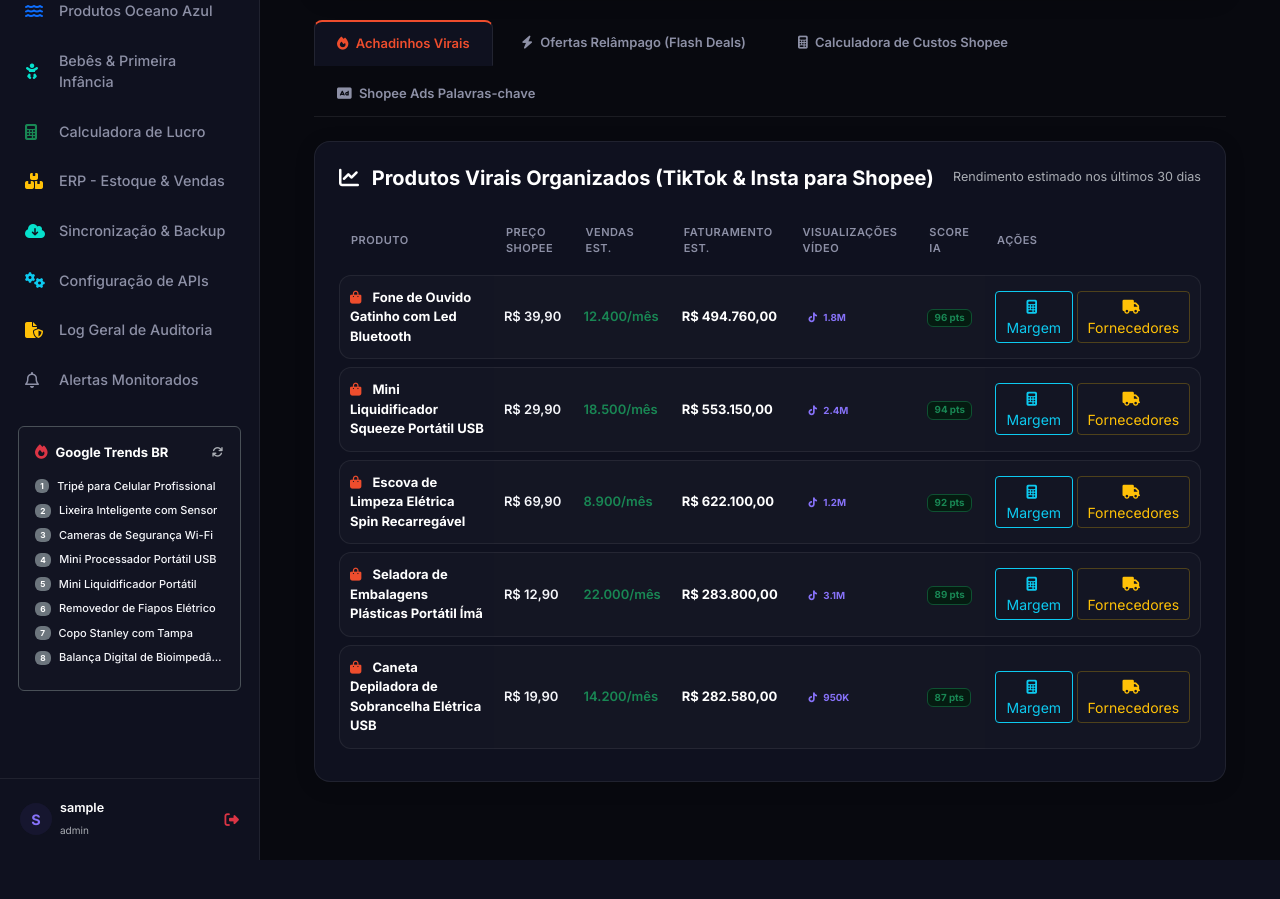
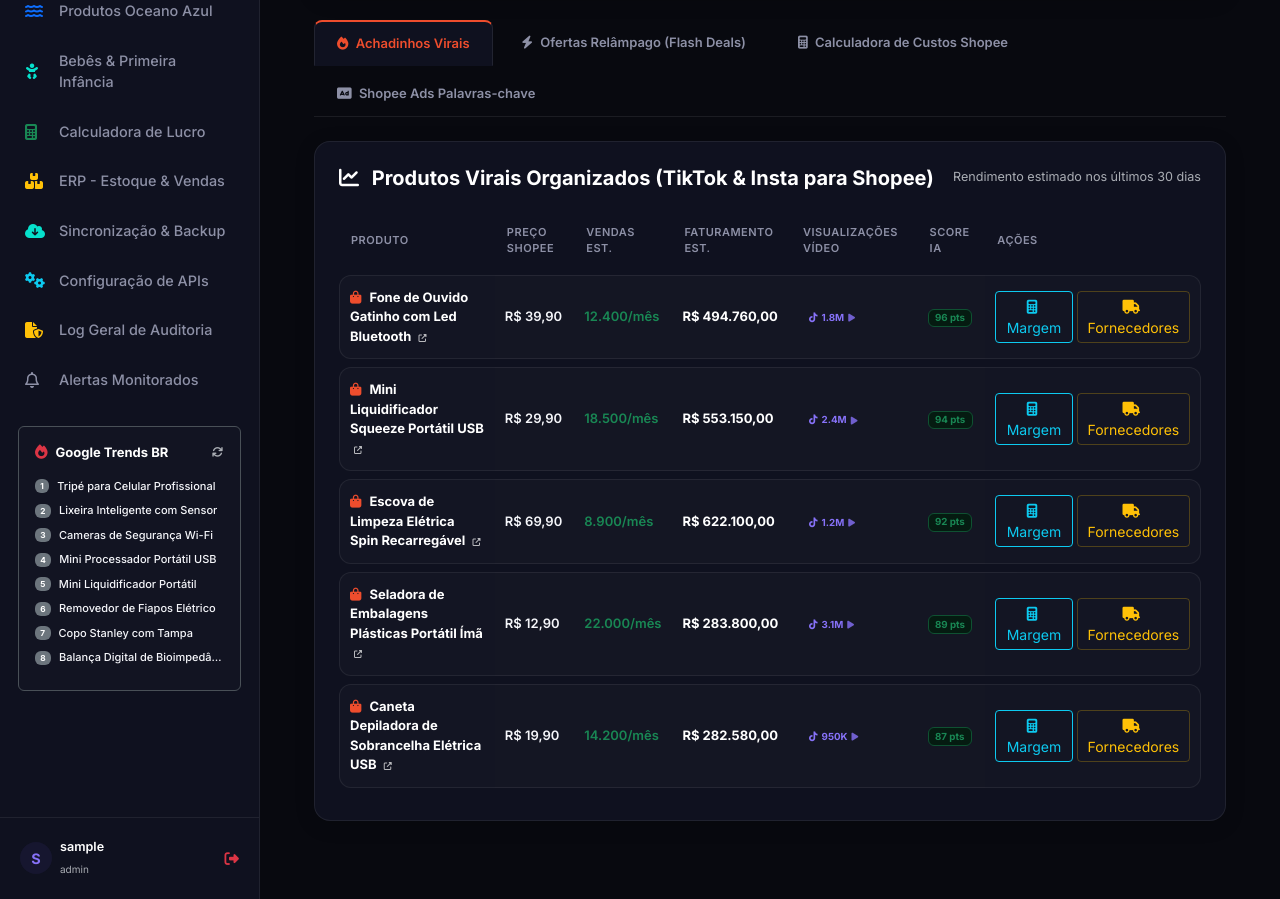
Before and after one commit to nandopaivab/sam, a PHP site: page /shopee.php in a window 1280 px wide. Shown: the part 656-1555 px from the top of the page. Before the commit the page ends 1516 px from the top, so only its background shows below. Run offline with PHP 8.4, Linux system fonts and the light colour scheme; the visitor is signed in with stand-in values (Sample User, id 1); data that the repository does not hold is empty; some libraries are stand-ins or nearby versions.

Commit message:
feat: tornar títulos clicáveis para shopee e visualizações de vídeo clicáveis para busca de vídeos no tiktok no painel da shopee

```diff
--- a/shopee.php
+++ b/shopee.php
@@ -404,11 +404,19 @@ require __DIR__ . '/templates/header.php';
                         <tbody>
                             <?php foreach ($shopeeVirals as $v): ?>
                                 <tr>
-                                    <td class="fw-bold text-white"><i class="fa-solid fa-bag-shopping shopee-orange me-2"></i> <?php echo htmlspecialchars($v['title']); ?></td>
+                                    <td class="fw-bold text-white">
+                                        <a href="https://shopee.com.br/search?keyword=<?php echo urlencode($v['title']); ?>" target="_blank" rel="noopener noreferrer" class="text-white hover-accent text-decoration-none" title="Ver Produto na Shopee">
+                                            <i class="fa-solid fa-bag-shopping shopee-orange me-2"></i><?php echo htmlspecialchars($v['title']); ?> <i class="fa-solid fa-up-right-from-square ms-1" style="font-size: 8px; opacity: 0.7;"></i>
+                                        </a>
+                                    </td>
                                     <td class="fw-semibold">R$ <?php echo number_format($v['price'], 2, ',', '.'); ?></td>
                                     <td class="text-success fw-semibold"><?php echo number_format($v['sales'], 0, ',', '.'); ?>/mês</td>
                                     <td class="fw-bold text-white">R$ <?php echo number_format($v['revenue'], 2, ',', '.'); ?></td>
-                                    <td><span class="badge bg-purple-subtle text-accent-purple px-2 py-1"><i class="fa-brands fa-tiktok me-1"></i> <?php echo $v['video_views']; ?></span></td>
+                                    <td>
+                                        <a href="https://www.tiktok.com/search?q=<?php echo urlencode($v['title']); ?>" target="_blank" rel="noopener noreferrer" class="badge bg-purple-subtle text-accent-purple px-2 py-1 text-decoration-none hover-scale d-inline-flex align-items-center gap-1" title="Ver Vídeo Viral no TikTok">
+                                            <i class="fa-brands fa-tiktok"></i> <span><?php echo $v['video_views']; ?></span> <i class="fa-solid fa-play" style="font-size: 9px; opacity: 0.8;"></i>
+                                        </a>
+                                    </td>
                                     <td>
                                         <span class="badge bg-success-subtle text-success border border-success-subtle"><?php echo $v['score']; ?> pts</span>
                                     </td>
```
